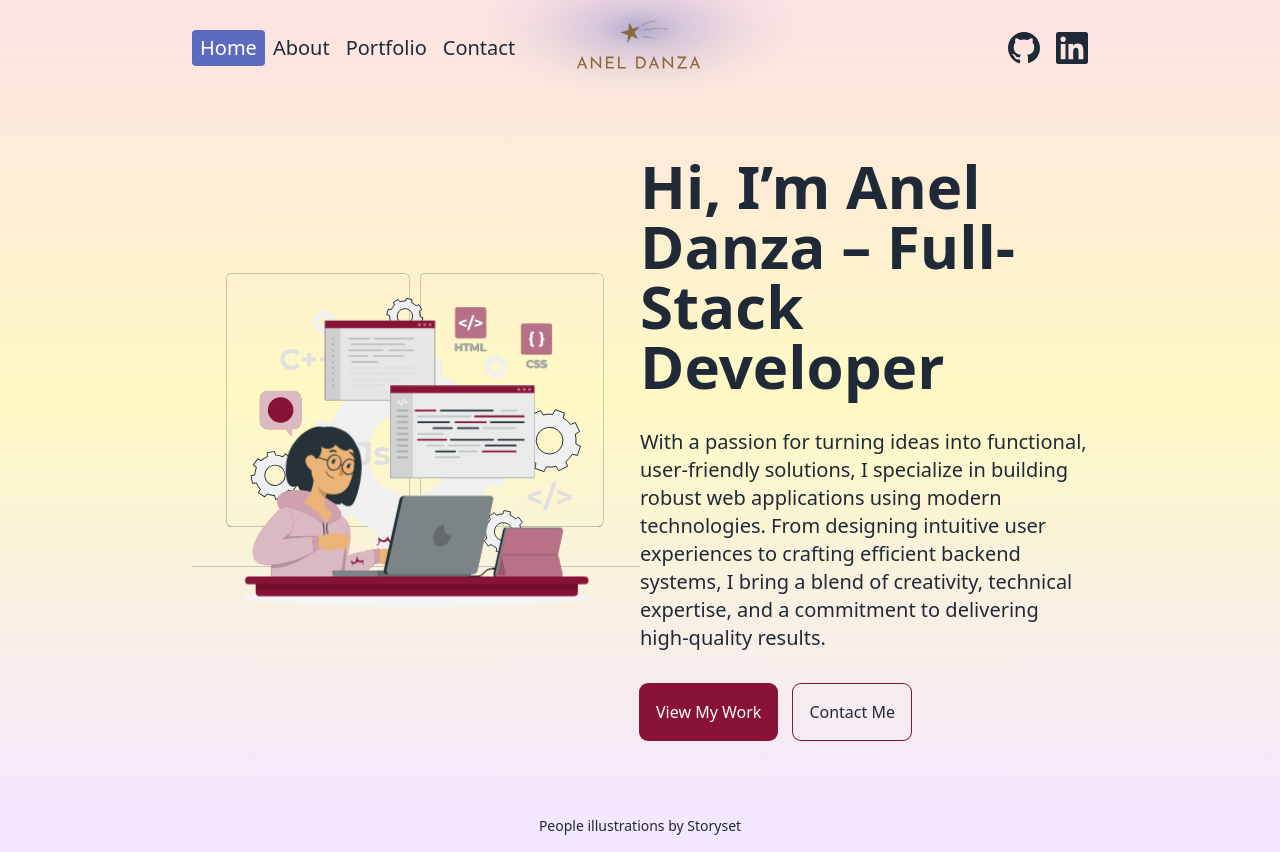
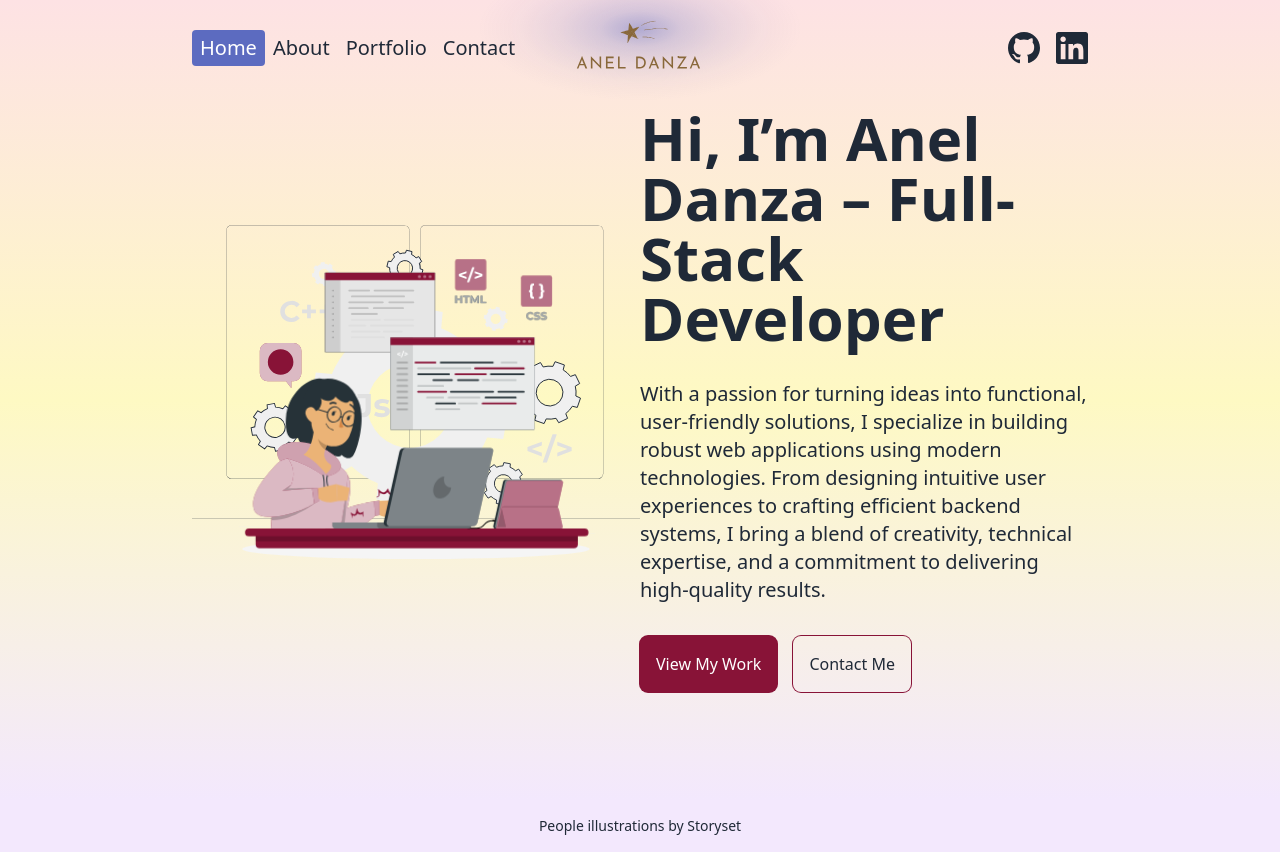
Before and after one commit to aneldanza/personal-portfolio, a React (Vite) app: page / in a window 1280 px wide. Built offline with nearby package versions, Linux system fonts and the light colour scheme.

Commit message:
add padding and update footer position

```diff
--- a/src/App.tsx
+++ b/src/App.tsx
@@ -28,8 +28,8 @@ const App = () => {
             <Route path="/portfolio" element={<Portfolio />} />
             <Route path="/contact" element={<Contact />} />
           </Routes>
-          <Footer />
         </div>
+        <Footer />
         <div className="hidden z-0 lg:absolute lg:w-full h-36 top-0 left-0 min-w-30 lg:flex">
           <LogoGlow />
         </div>
--- a/src/components/home/Home.tsx
+++ b/src/components/home/Home.tsx
@@ -5,7 +5,7 @@ import AnimatedPageWrapper from "../common/AnimatedPageWrapper";
 const Home = () => {
   return (
     <AnimatedPageWrapper>
-      <div className="h-full flex flex-col lg:flex-row app-container">
+      <div className="h-full flex flex-col lg:flex-row app-container pb-24">
         <div className="home-section relative object-contain">
           <Hero />
         </div>
@@ -27,7 +27,6 @@ const Home = () => {
           <div className="flex gap-4 justify-center lg:justify-start">
             <Link
               to="/portfolio"
-              target="_blank"
               className="p-4 rounded-lg ring-1 ring-accent-bg bg-accent-bg hover:bg-accent-hover hover:ring-2 hover:ring-accent-hover text-accent-text"
             >
               View My Work
```
